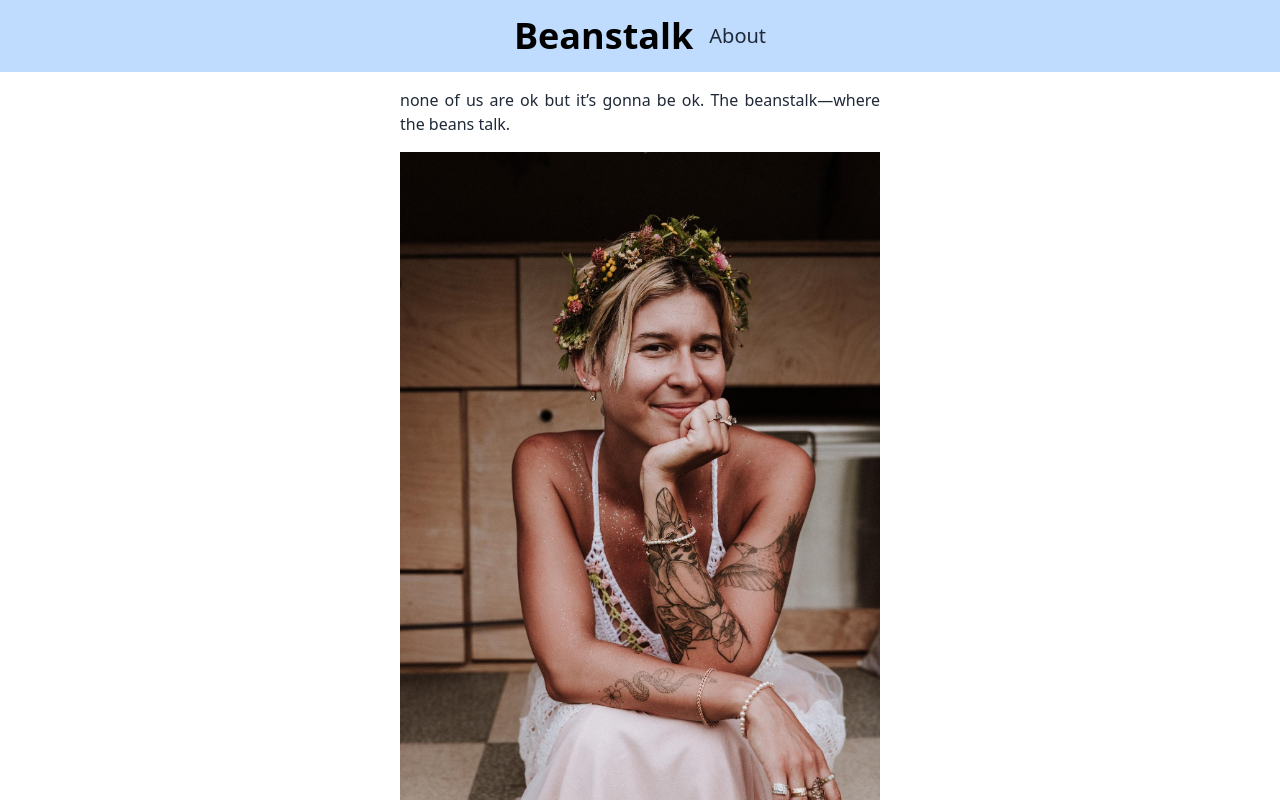
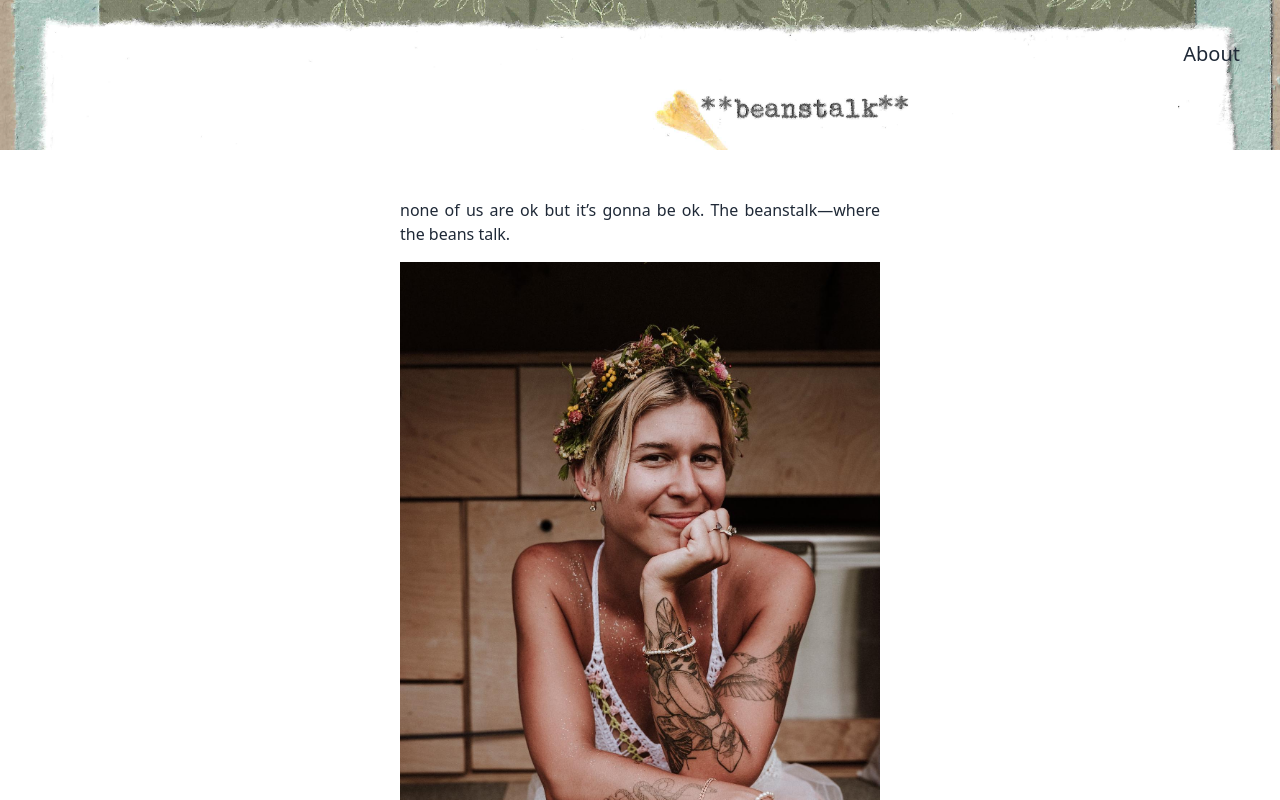
Before and after one commit to carteblanchecarriage/beanstalk, a Next.js app: page /about in a window 1280 px wide. Shown: the top 800 px of the page. Built offline with nearby package versions, Linux system fonts and the light colour scheme.

Commit message:
more style

```diff
--- a/components/navbar.jsx
+++ b/components/navbar.jsx
@@ -8,23 +8,25 @@ const Navbar = () => {
 
   return (
     <>
-      <div className='flex bg-blue-200 mb-4 p-4'>
-        <div className='flex gap-4 mx-auto'>
+      <div className='flex justify-center items-center mb-12'>
+        <Image
+          src='/banner.png'
+          width='2379'
+          height='876'
+          alt='banner'
+          className='w-full h-[150px] mx-auto object-cover'
+        />
         <Link
           href='/'
-            className='text-center text-black font-bold text-4xl flex items-center'
-          >
-            Beanstalk
-          </Link>
-
+          className='absolute h-1/4 w-1/2 text-center text-black font-bold text-4xl flex items-center'
+        ></Link>
+      </div>
       <Link
         href='/about'
-            className='hover:text-blue-400 text-center text-xl flex items-center'
+        className='hover:text-blue-400 text-center text-xl flex items-center fixed right-10 top-10'
       >
         About
       </Link>
-        </div>
-      </div>
     </>
   );
 };
--- a/pages/index.js
+++ b/pages/index.js
@@ -34,7 +34,7 @@ export default function Home({ posts }) {
           {sortedPosts.map((post, index) => (
             <div key={index}>
               <Link href={`/posts/${post.slug}`} className='group'>
-                <div className='card rounded-none w-3/5 h-72 m-2 bg-gray-50 hover:bg-gray-100 mx-auto'>
+                <div className='card rounded-none w-3/5 h-72 m-6 bg-gray-50 hover:bg-gray-100 mx-auto'>
                   <figure>
                     <Image
                       src={post.featureImage.url}
```
Also changed, not shown: public/banner.png (added). Lines whose indentation alone changed are shown as unchanged.
